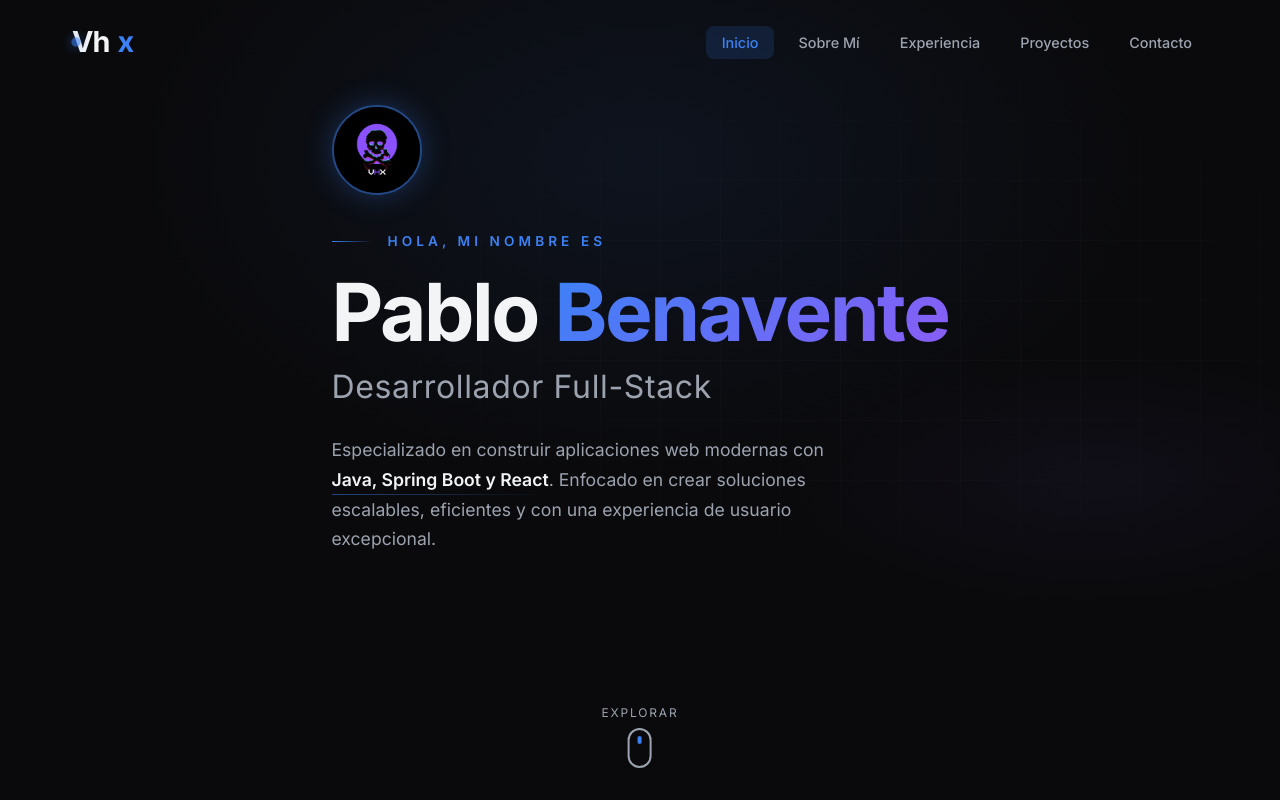
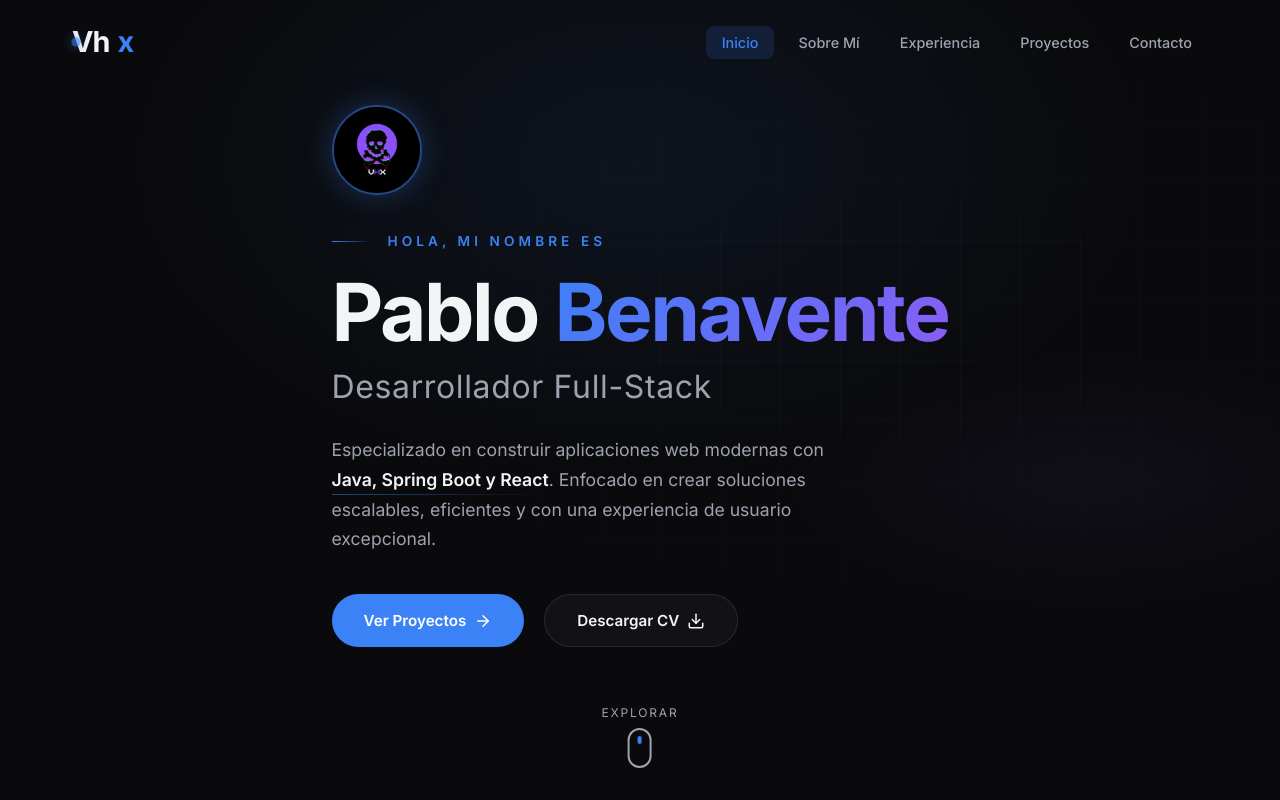
Before and after one commit to PabloBnv/portafoliovhx, a Next.js app: page / in a window 1280 px wide. Shown: the top 800 px of the page. Built offline with nearby package versions, Linux system fonts and the light colour scheme.

Commit message:
fix: change backwards to forwards in Hero buttons animation

```diff
--- a/src/components/Hero.module.css
+++ b/src/components/Hero.module.css
@@ -149,7 +149,7 @@
   gap: 1.25rem;
   flex-wrap: wrap;
   opacity: 0;
-  animation: fadeInUp 1s ease-out 0.7s backwards;
+  animation: fadeInUp 1s ease-out 0.7s forwards;
 }
 
 .primaryBtn {
@@ -227,7 +227,7 @@
   flex-direction: column;
   align-items: center;
   gap: 0.5rem;
-  animation: fadeIn 1s ease-out 1s backwards;
+  animation: fadeIn 1s ease-out 1s forwards;
   cursor: pointer;
 }
 
```
